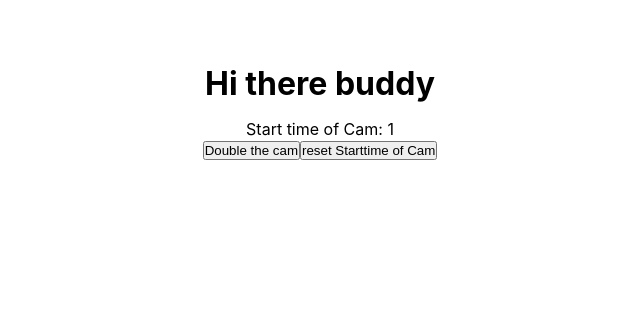
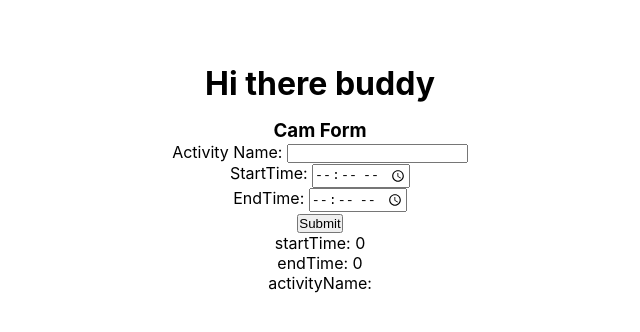
Before and after one commit to quipcode/cam, a React (Create React App) app: page / in a window 1280 px wide. Shown: the top 332 px of the page, without its empty margins (320-960 px from the left). Built offline with nearby package versions, Linux system fonts and the light colour scheme.

Commit message:
got a form to work...yay

```diff
--- a/src/camFoo/cam.tsx
+++ b/src/camFoo/cam.tsx
@@ -2,11 +2,11 @@ import React from "react"
 import {useCam} from './useCam'
 
 export function Cam(){
-    const {cam, setCam, doubleCam} = useCam();
+    const {cam, camForm, setCam, doubleCam, setCamForm} = useCam();
 
     return(
         <div>
-            <p>Start time of Cam: {cam.startTime}</p>
+            {/* <p>Start time of Cam: {cam.startTime}</p>
             <button onClick={doubleCam}>Double the cam</button>
             <button onClick={()=>
                 setCam({
@@ -17,7 +17,57 @@ export function Cam(){
                 })
             }>
                 reset Starttime of Cam
-            </button>
+            </button> */}
+
+            <h3>Cam Form</h3>
+            <form onSubmit={(e) => {
+                e.preventDefault()
+                console.log("bob is in lovse")
+                console.log(e.target)
+                const form = e.target;
+                // get the field that you want
+                // //@ts-ignore
+                // const userName = form.elements['userName'].value
+                // //@ts-ignore
+                // const activityId = form.elements['activityId'].value
+                //@ts-ignore
+                const activityName = form.elements['activityName'].value;
+                //@ts-ignore
+                const startTime = form.elements['startTime'].value;
+                //@ts-ignore
+                const endTime = form.elements['endTime'].value;
+                setCamForm({
+                    startTime: startTime,
+                    endTime: endTime,
+                    activityName: activityName,
+                    establishCamForm(){
+                        console.log("hi")
+                    }
+                }
+
+                )
+                // console.log(startTime, endTime, activityName)
+            }
+            }>
+
+                {/* <label htmlFor='userName'>Username: </label>
+                <input type="text" id='userName' name='userName' disabled /> <br />
+                <label htmlFor='activityId'>Activity Id: </label>
+                <input type="text" id='activityId' name='activityId' disabled /> <br /> */}
+                <label htmlFor='activityName'>Activity Name: </label>
+                <input type="text" id='activityName' name='activityName' /> <br />
+                <label htmlFor="startTime">StartTime: </label>
+                <input type="time" name='startTime' id='startTime' /> <br />
+                <label htmlFor="endTime" >EndTime: </label>
+                <input type="time" name='endTime' id='endTime' /> <br />
+
+                <input type="submit" value="Submit" />
+            </form>
+            <div>
+                <p>startTime: {camForm.startTime}</p>
+                <p>endTime: {camForm.endTime}</p>
+                <p>activityName: {camForm.activityName}</p>
+            </div>
         </div>
     )
 }
--- a/src/camFoo/camContext.tsx
+++ b/src/camFoo/camContext.tsx
@@ -3,6 +3,7 @@ import {
     camReducer,
     CamState,
     Cam,
+    CamForm,
     Actions,
     ActionsMap
 } from './camReducer'
@@ -24,14 +25,26 @@ const startingCam: Cam = {
     startTime: 1
 }
 
+const startingCamForm: CamForm = {
+    establishCamForm: function (): void {
+        throw new Error('Function not implemented.');
+    },
+    activityName: '',
+    startTime: 0,
+    endTime: 0
+}
+
 export const CamContext = createContext<CamContextInterface>([
-    {cam: startingCam},
+    {cam: startingCam,
+    camForm: startingCamForm
+    },
     ()=> {}
 ])
 
 export function CamProvider ({children}: any){
     const [state, _dispatch] = useReducer(camReducer, {
         cam: startingCam,
+        camForm: startingCamForm
     })
 
     const dispatch: Dispatcher = useCallback((type, ...payload) => {
--- a/src/camFoo/camReducer.ts
+++ b/src/camFoo/camReducer.ts
@@ -17,6 +17,12 @@ export function camReducer(state: CamState, action: Actions): CamState{
                     startTime: state.cam.startTime * 2,
                 },
             }
+        case "setCamForm":
+            action.payload.establishCamForm();
+            return{
+                ...state,
+                camForm: action.payload,
+            }
     }
 }
 
@@ -25,13 +31,22 @@ export interface Cam{
     startTime: number;
 }
 
+export interface CamForm{
+    establishCamForm: () => void;
+    activityName: string;
+    startTime: number;
+    endTime: number;
+}
+
 export type CamState = {
     cam: Cam
+    camForm: CamForm
 }
 
 export type ActionsMap = {
     setCam: Cam;
-    doubleCam: undefined
+    doubleCam: undefined;
+    setCamForm: CamForm
 }
 
 export type Actions = {
--- a/src/camFoo/useCam.ts
+++ b/src/camFoo/useCam.ts
@@ -1,14 +1,17 @@
 import { useCallback, useContext } from "react";
-import {Cam} from './camReducer'
+import { Cam, CamForm } from './camReducer'
 import { CamContext } from "./camContext";
 
 export function useCam(){
-    const [{cam} , dispatch] = useContext(CamContext);
+    const [{cam, camForm} , dispatch] = useContext(CamContext);
     const setCam = useCallback((cam: Cam) => dispatch('setCam', cam), []);
     const doubleCam = useCallback(() => dispatch('doubleCam'), [])
+    const setCamForm = useCallback((camForm: CamForm) => dispatch('setCamForm', camForm), [])
     return{
         cam,
+        camForm,
         setCam,
-        doubleCam
+        doubleCam,
+        setCamForm
     }
 }
```
